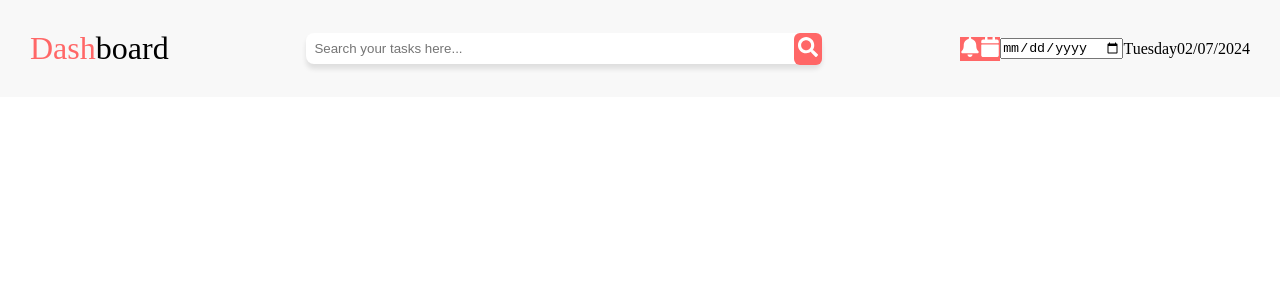
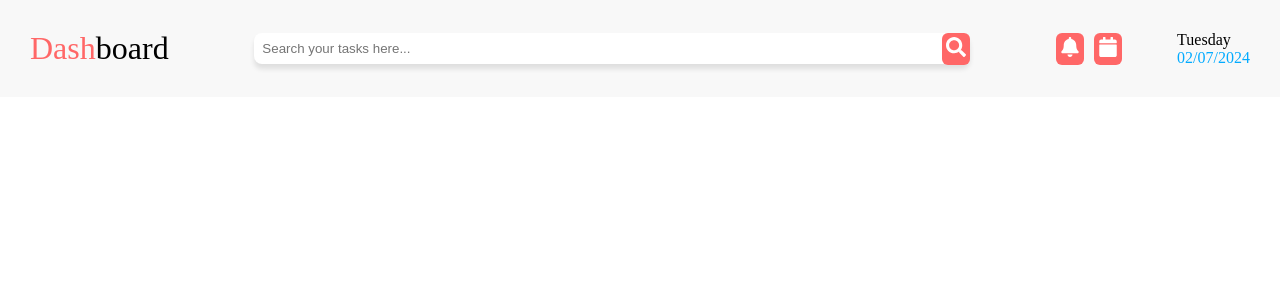
Before and after one commit to Akmal1796/ToDoApp, a React (Vite) app: page / in a window 1280 px wide. Shown: the top 300 px of the page. Built offline with nearby package versions, Linux system fonts and the light colour scheme.

Commit message:
Completed navbar design for the big screens

```diff
--- a/src/Components/Nav.css
+++ b/src/Components/Nav.css
@@ -29,7 +29,7 @@
 .search-box {
     padding: 8px;
     border-radius: 8px;
-    width: 500px;
+    width: 700px;
     border: none;
     box-shadow: 0 5px 5px rgba(0, 0, 0, 0.1);
 }
@@ -38,6 +38,7 @@
     padding: 4px;
     border-radius: 6px;
     position: absolute;
+    background-color: #FF6767;
     right: 0;
 }
 
@@ -52,4 +53,15 @@
 
 .icons {
     background-color: #FF6767;
+    margin-right: 10px;
+    padding: 4px;
+    border-radius: 6px;
 }
+
+.date-container {
+    margin-left: 45px;
+}
+
+.date {
+    color: rgb(3, 171, 255);
+}
--- a/src/Components/Nav.jsx
+++ b/src/Components/Nav.jsx
@@ -23,7 +23,7 @@ const Nav = () => {
         <div className='middle-section'>
             <div className='search-box-container'>
                 <input type='text' placeholder='Search your tasks here...' className='search-box'/>
-                <div className='icons search-icon'><FaSearch size={20} color='white' /></div>
+                <div className='search-icon'><FaSearch size={20} color='white' /></div>
             </div>
         </div>
 
@@ -32,11 +32,11 @@ const Nav = () => {
                 <div className='icons'><FaBell size={20} color='white' /></div>
                 <div className='icons'><FaCalendar size={20} color='white' /></div>
             </div>
-            <input type='date' />
-            {dayName}
-            {day}/{month}/{d.getFullYear()}
+            <div className='date-container'>
+                <div>{dayName}</div>
+                <div className='date'>{day}/{month}/{d.getFullYear()}</div>
+            </div>
         </div>
-
     </div>
   )
 }
```
